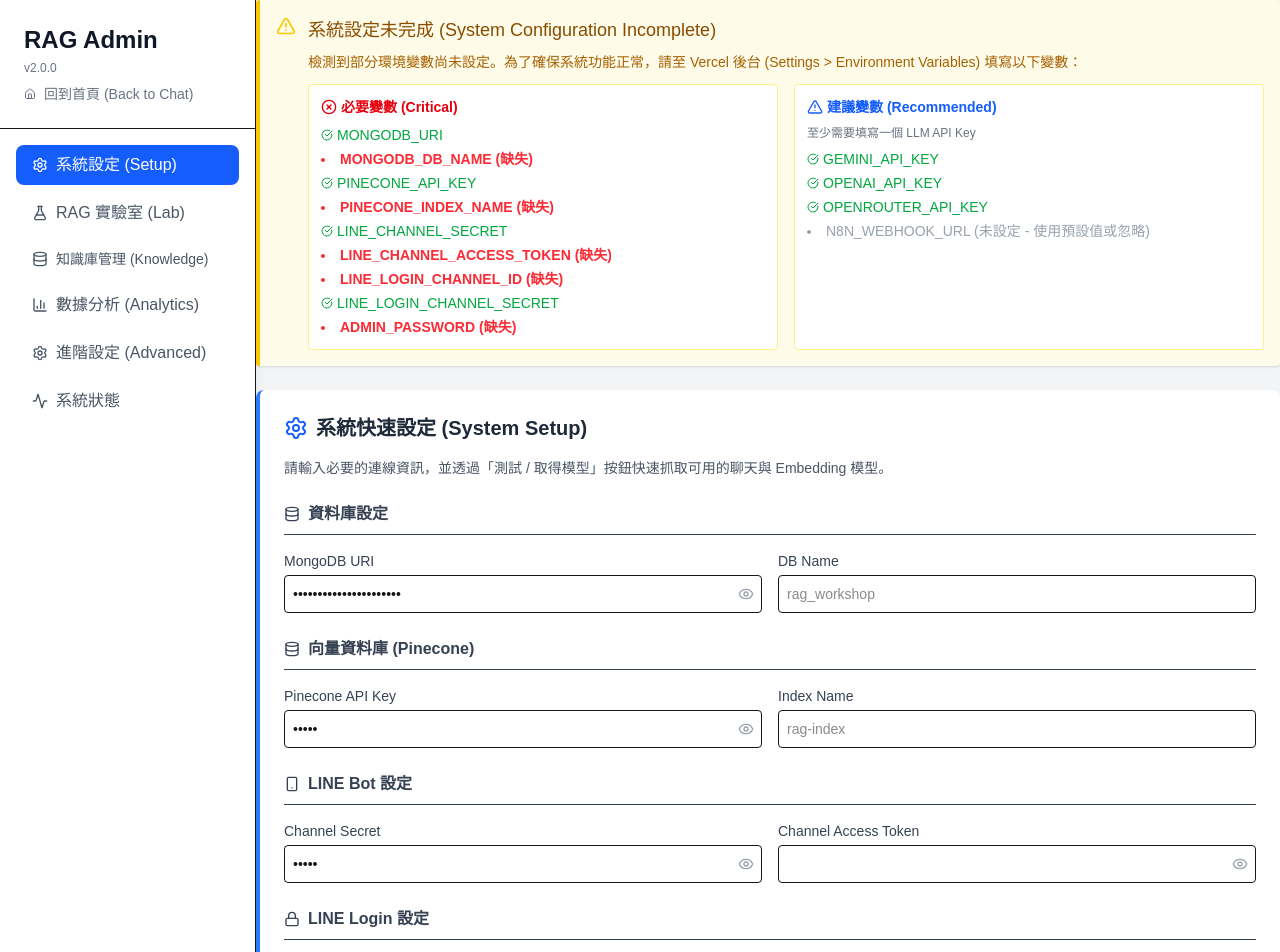
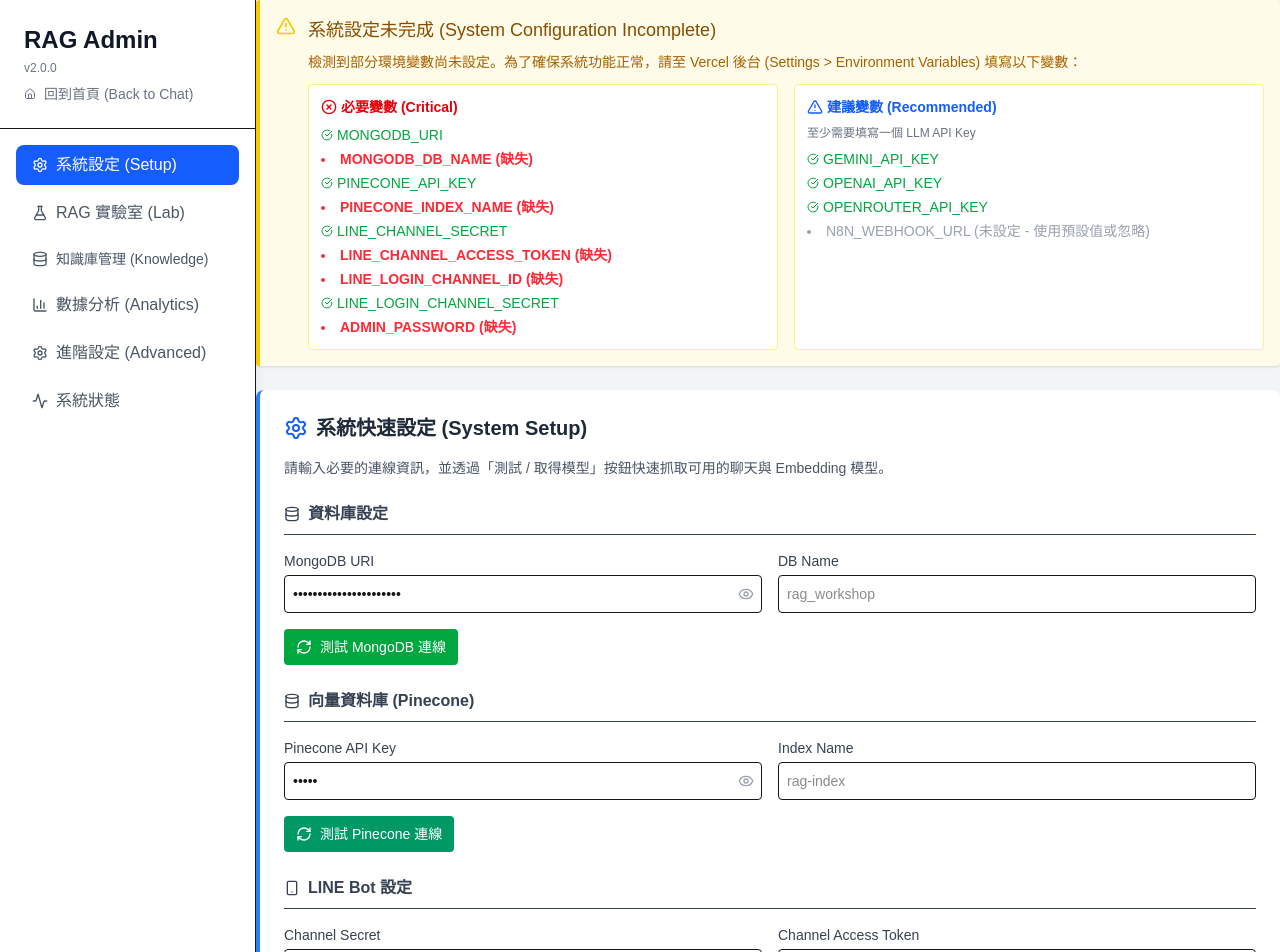
Before and after one commit to jeffery8910/ragworkshop202511, a Next.js app: page /admin in a window 1280 px wide. Shown: the top 952 px of the page. Built offline with nearby package versions, Linux system fonts and the light colour scheme; no server answers.

Commit message:
feat: add mongo and pinecone connection tests in setup panel

```diff
--- /dev/null
+++ b/app/api/admin/test/route.ts
@@ -0,0 +1,55 @@
+import { NextRequest, NextResponse } from 'next/server';
+import { getMongoClient } from '@/lib/db/mongo';
+import { getPineconeClient } from '@/lib/vector/pinecone';
+
+type TestPayload =
+    | { type: 'mongo'; uri?: string; dbName?: string }
+    | { type: 'pinecone'; apiKey?: string; indexName?: string };
+
+export async function POST(req: NextRequest) {
+    try {
+        const body = (await req.json()) as TestPayload;
+
+        if (body.type === 'mongo') {
+            if (!body.uri) {
+                return NextResponse.json({ error: 'MONGODB_URI is required' }, { status: 400 });
+            }
+            const client = await getMongoClient(body.uri);
+            await client.db(body.dbName || 'admin').command({ ping: 1 });
+            return NextResponse.json({ ok: true, detail: 'MongoDB 連線成功' });
+        }
+
+        if (body.type === 'pinecone') {
+            if (!body.apiKey) {
+                return NextResponse.json({ error: 'PINECONE_API_KEY is required' }, { status: 400 });
+            }
+            const pine = await getPineconeClient(body.apiKey);
+            let indexNames: string[] = [];
+            try {
+                const list = await pine.listIndexes();
+                // listIndexes can return array of strings or objects depending on SDK version
+                indexNames = Array.isArray((list as any).indexes)
+                    ? (list as any).indexes.map((i: any) => i.name || i)
+                    : Array.isArray(list)
+                        ? (list as any).map((i: any) => i.name || i)
+                        : [];
+            } catch (err) {
+                // If list fails, still count as key-valid but warn
+                return NextResponse.json({ ok: true, warning: 'Key valid,但無法列出索引，請檢查權限' });
+            }
+
+            const hasIndex = body.indexName ? indexNames.includes(body.indexName) : undefined;
+            return NextResponse.json({
+                ok: true,
+                detail: 'Pinecone API Key 驗證成功',
+                indexes: indexNames,
+                hasIndex,
+            });
+        }
+
+        return NextResponse.json({ error: 'Invalid test type' }, { status: 400 });
+    } catch (error: any) {
+        console.error('Test endpoint error', error);
+        return NextResponse.json({ error: error?.message || 'Test failed' }, { status: 500 });
+    }
+}
--- a/components/admin/SetupPanel.tsx
+++ b/components/admin/SetupPanel.tsx
@@ -87,6 +87,7 @@ export default function SetupPanel({ initialConfig }: SetupPanelProps) {
         openrouter: [],
         pinecone: [],
     });
+    const [testingInfra, setTestingInfra] = useState<'mongo' | 'pinecone' | null>(null);
     const [chatProvider, setChatProvider] = useState<Provider>(
         initialConfig['GEMINI_API_KEY'] ? 'gemini' :
             initialConfig['OPENAI_API_KEY'] ? 'openai' :
@@ -149,6 +150,40 @@ export default function SetupPanel({ initialConfig }: SetupPanelProps) {
             alert('連線測試時發生錯誤');
         } finally {
             setTestingProvider(null);
+        }
+    };
+
+    const handleTestInfra = async (target: 'mongo' | 'pinecone') => {
+        setTestingInfra(target);
+        setMessage('');
+        setStatus('idle');
+        try {
+            const payload =
+                target === 'mongo'
+                    ? { type: 'mongo', uri: config.MONGODB_URI, dbName: config.MONGODB_DB_NAME }
+                    : { type: 'pinecone', apiKey: config.PINECONE_API_KEY, indexName: config.PINECONE_INDEX_NAME };
+
+            const res = await fetch('/api/admin/test', {
+                method: 'POST',
+                headers: { 'Content-Type': 'application/json' },
+                body: JSON.stringify(payload),
+            });
+            const data = await res.json();
+            if (!res.ok || data?.ok === false) throw new Error(data?.error || '測試失敗');
+
+            if (target === 'pinecone' && data?.hasIndex === false) {
+                alert(`Key 驗證成功，但找不到索引 ${config.PINECONE_INDEX_NAME || '(未填)'}。已取得索引列表：${(data.indexes || []).join(', ') || '無'}`);
+            } else {
+                alert(data?.detail || '測試成功');
+            }
+            setStatus('success');
+            setMessage(target === 'mongo' ? 'MongoDB 連線測試成功' : 'Pinecone 測試成功');
+        } catch (err: any) {
+            setStatus('error');
+            setMessage(err?.message || '測試失敗');
+            alert(err?.message || '測試失敗，請檢查設定');
+        } finally {
+            setTestingInfra(null);
         }
     };
 
@@ -226,6 +261,17 @@ export default function SetupPanel({ initialConfig }: SetupPanelProps) {
                             />
                         </div>
                     </div>
+                    <div className="flex gap-2">
+                        <button
+                            type="button"
+                            onClick={() => handleTestInfra('mongo')}
+                            disabled={testingInfra === 'mongo'}
+                            className="bg-green-600 text-white px-3 py-2 rounded text-sm hover:bg-green-700 disabled:opacity-50 flex items-center gap-2"
+                        >
+                            {testingInfra === 'mongo' ? <RefreshCw className="w-4 h-4 animate-spin" /> : <RefreshCw className="w-4 h-4" />}
+                            測試 MongoDB 連線
+                        </button>
+                    </div>
                 </div>
 
                 {/* Vector DB Section */}
@@ -251,6 +297,17 @@ export default function SetupPanel({ initialConfig }: SetupPanelProps) {
                                 placeholder="rag-index"
                             />
                         </div>
+                    </div>
+                    <div className="flex gap-2">
+                        <button
+                            type="button"
+                            onClick={() => handleTestInfra('pinecone')}
+                            disabled={testingInfra === 'pinecone'}
+                            className="bg-emerald-600 text-white px-3 py-2 rounded text-sm hover:bg-emerald-700 disabled:opacity-50 flex items-center gap-2"
+                        >
+                            {testingInfra === 'pinecone' ? <RefreshCw className="w-4 h-4 animate-spin" /> : <RefreshCw className="w-4 h-4" />}
+                            測試 Pinecone 連線
+                        </button>
                     </div>
                 </div>
 
```
